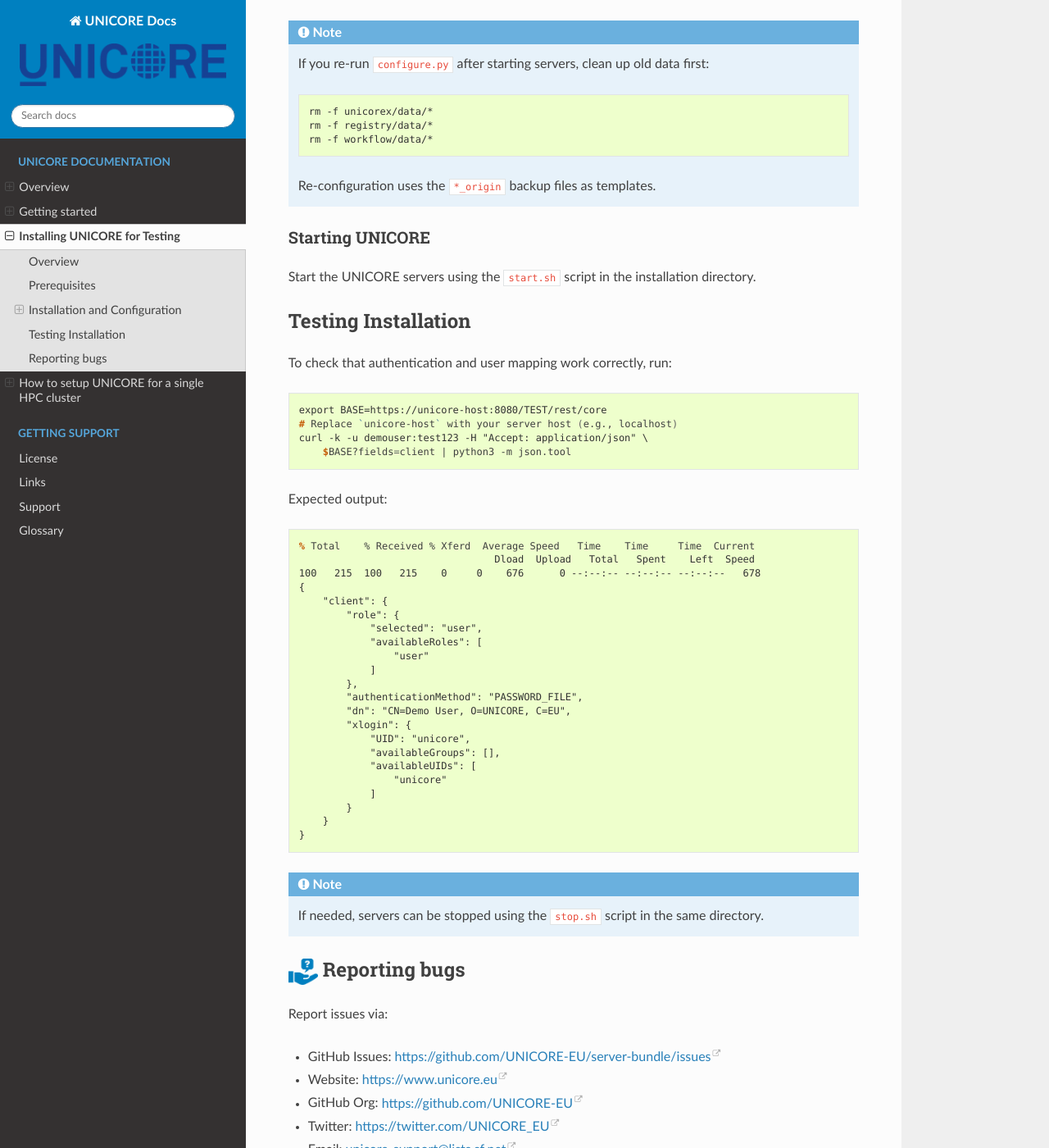
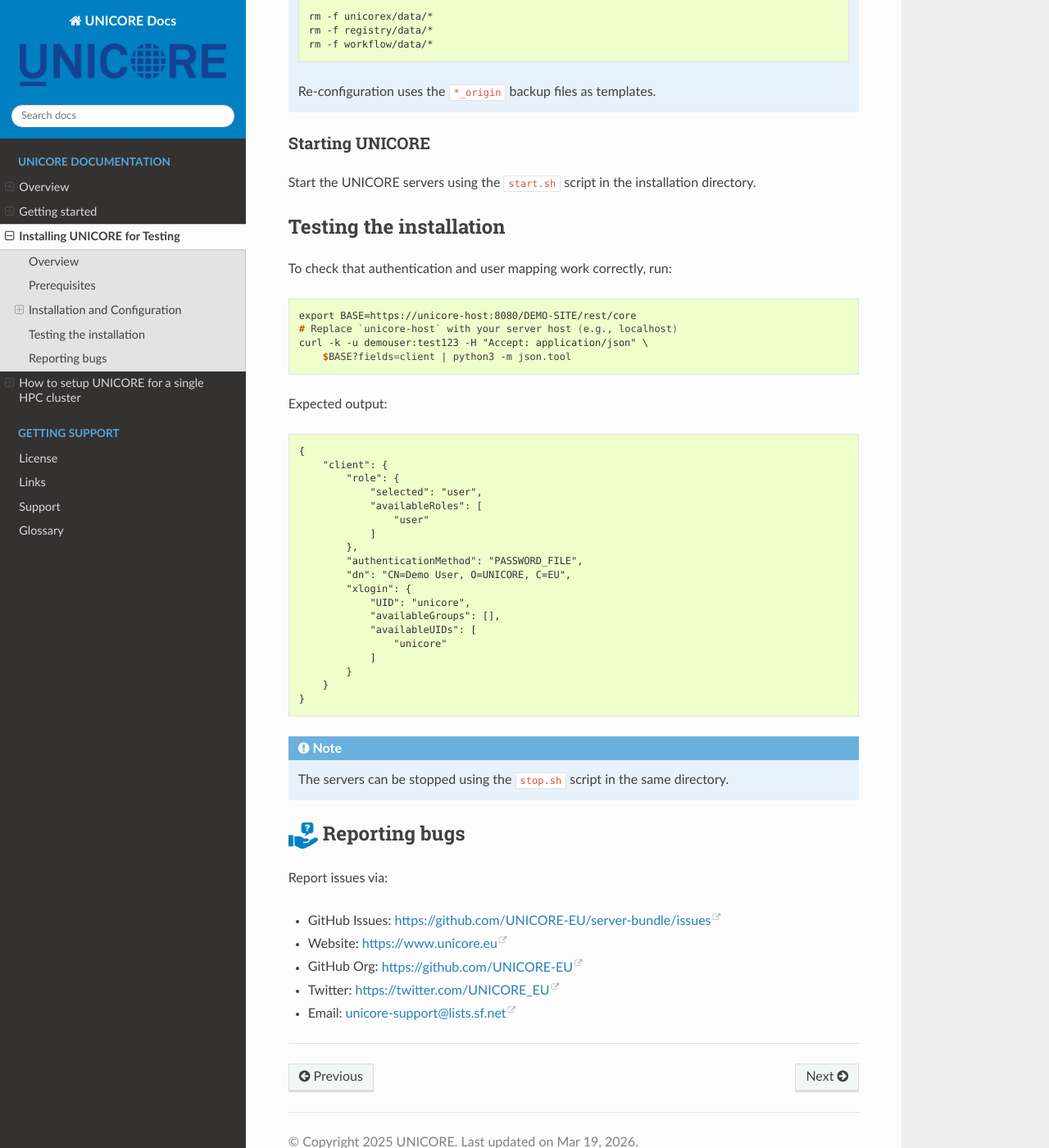
Before and after one commit to UNICORE-EU/unicore-docs, a Sphinx documentation site: the page built from source/howto-testmachine.rst, in a window 1280 px wide and 1400 px high, scrolled down 2230 px. Shown: the whole window at 82% size. Built offline with Sphinx 7.4.7 and the Read the Docs theme 3.1.0, drawn with Linux system fonts in a browser that asks for light colours; some of the changed text lies outside the part shown.

```diff
--- a/source/gettingstarted.rst
+++ b/source/gettingstarted.rst
@@ -25,8 +25,9 @@
 which can be installed very quickly on a single test machine or even your laptop.
 See also :ref:`unicore-howto-testmachine` for more information.
 
-If you are a `Docker <https://docs.docker.com>`_ user, you can try our
+If you are a `Docker <https://docs.docker.com>`_ user, we recommend using our
 `UNICORE Docker image <https://github.com/UNICORE-EU/tools/tree/master/unicore-docker-image>`_.
+for evaluation.
 
 Deploying UNICORE
 -----------------
--- a/source/howto-testmachine.rst
+++ b/source/howto-testmachine.rst
@@ -54,20 +54,15 @@
 
 **Install the bundle**
 
-Download either the ``.tgz`` archive or the Debian package (``.deb``)
-from the `Core Server Bundle <https://github.com/UNICORE-EU/server-bundle/releases>`_.
+Download the ``.tgz`` archive from
+the `Core Server Bundle <https://github.com/UNICORE-EU/server-bundle/releases>`_.
 
-For ``.tgz`` files, unpack with:
+Unpack the bundle with
 
 .. code:: console
 
    $ tar xzf unicore-server-bundle-<version>.tgz
 
-For Debian packages, install with:
-
-.. code:: console
-
-   $ sudo dpkg -i unicore-server-bundle-<version>.deb
 
 The bundle includes the following components:
 
@@ -137,14 +132,14 @@
 Start the UNICORE servers using the ``start.sh`` script in the
 installation directory.
 
-Testing Installation
-----------------------
+Testing the installation
+------------------------
 
 To check that authentication and user mapping work correctly, run:
 
 .. code:: console
 
-   export BASE=https://unicore-host:8080/TEST/rest/core
+   export BASE=https://unicore-host:8080/DEMO-SITE/rest/core
    # Replace `unicore-host` with your server host (e.g., localhost)
    curl -k -u demouser:test123 -H "Accept: application/json" \
        $BASE?fields=client | python3 -m json.tool
@@ -153,9 +148,6 @@
 
 .. code:: console
 
-   % Total    % Received % Xferd  Average Speed   Time    Time     Time  Current
-                                    Dload  Upload   Total   Spent    Left  Speed
-   100   215  100   215    0     0    676      0 --:--:-- --:--:-- --:--:--   678
    {
        "client": {
            "role": {
@@ -177,7 +169,7 @@
    }
 
 .. note::
-   If needed, servers can be stopped using the ``stop.sh`` script in the same directory.
+   The servers can be stopped using the ``stop.sh`` script in the same directory.
 
 
 |support_img| Reporting bugs
```
Also changed, not shown: 1 other file.
